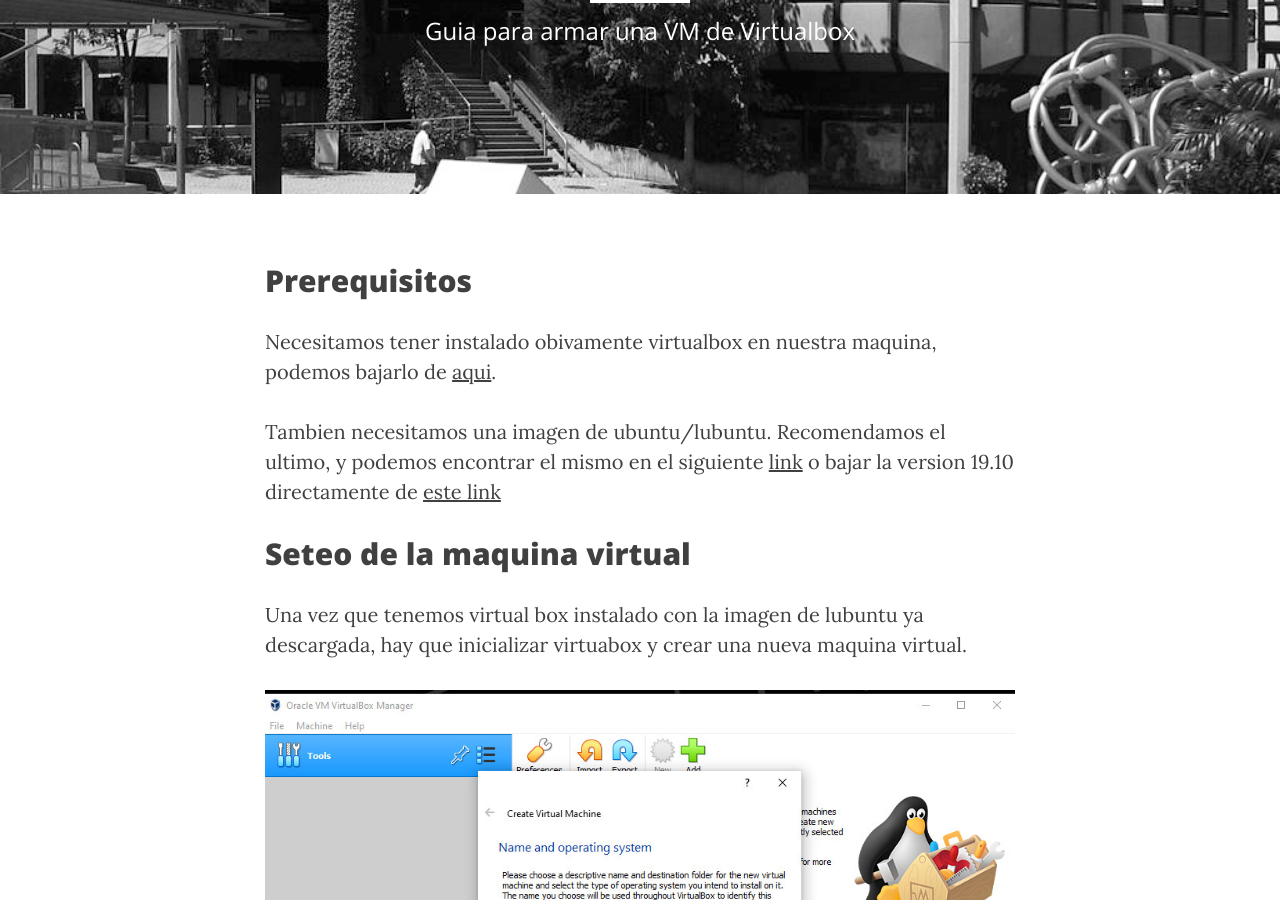
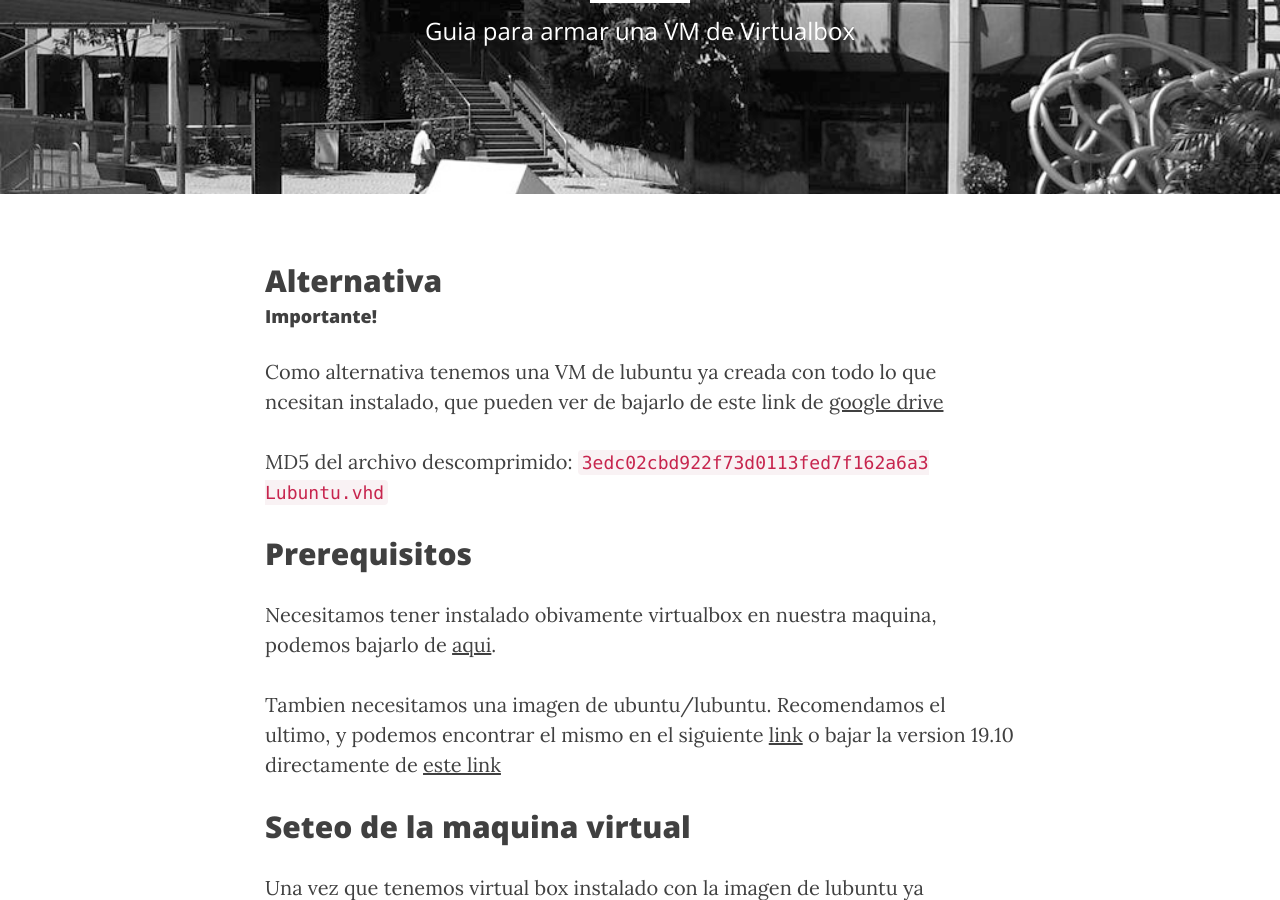
Before and after one commit to arquitecturas-concurrentes/arquitecturas-concurrentes.github.io, a Jekyll site: the page built from guias/vm.md, in a window 1280 px wide and 900 px high, scrolled down 342 px. Built offline with Jekyll 4.4.1, drawn with Linux system fonts in a browser that asks for light colours; nearby versions of some CDN libraries; our own code applies the rules of GitHub Pages for plain Markdown files.

Commit message:
update VM guide

```diff
--- a/guias/vm.md
+++ b/guias/vm.md
@@ -3,6 +3,15 @@
 description: Guia para armar una VM de Virtualbox
 resource: false
 ---
+
+## Alternativa
+
+#### Importante!
+
+Como alternativa tenemos una VM de lubuntu ya creada con todo lo que ncesitan instalado, que pueden ver de bajarlo de este link de [google drive](https://drive.google.com/file/d/1eDaY7klFbKgBannhyN0DWPqb9xrc3jI1/view?usp=drivesdk)
+
+MD5 del archivo descomprimido: `3edc02cbd922f73d0113fed7f162a6a3  Lubuntu.vhd`
+
 
 ## Prerequisitos
 
```
